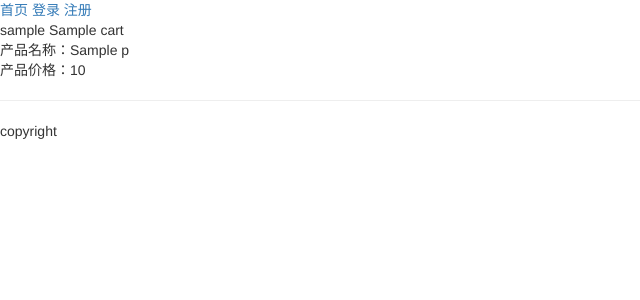
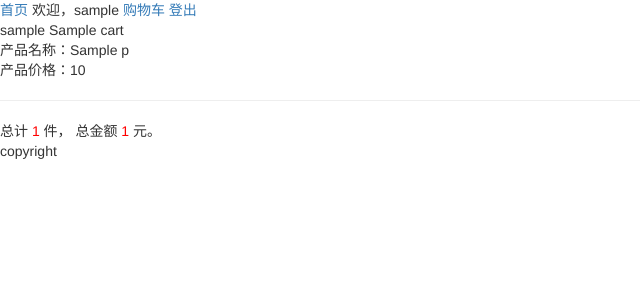
Before and after one commit to AdamEECS/ec, a Flask app: template templates/user_cart.html in a window 1280 px wide. Shown: the top 300 px of the page, without its empty margins (0-640 px from the left). Run offline with Flask 2, Linux system fonts and the light colour scheme; the template is opened without the code that fills it: most values are stand-ins (such as "Sample title", 1, 10 or a date in 2020); some libraries are stand-ins or nearby versions.

Commit message:
增加登出功能；根据登录状态显示购物车链接；增加购物车显示总计。

```diff
--- a/routes/index.py
+++ b/routes/index.py
@@ -8,6 +8,6 @@ main = Blueprint('index', __name__)
 def index():
     # ms = Product.all()
     u = current_user()
-    print('user:', u)
+    # print('user:', u)
     ps = Product.all()
-    return render_template('index.html', user=u, ps=ps)
+    return render_template('index.html', u=u, ps=ps)
--- a/static/css/base.css
+++ b/static/css/base.css
@@ -0,0 +1,3 @@
+.count_num {
+    color: red;
+}
--- a/templates/base.html
+++ b/templates/base.html
@@ -12,9 +12,14 @@
     {% block head %}
         <div>
             <a href="{{ url_for('index.index') }}">首页</a>
+            {% if u %}
+            <span>欢迎，{{ u.username }}</span>
+            <a href="{{ url_for('user.cart') }}">购物车</a>
+            <a href="{{ url_for('user.logout') }}">登出</a>
+            {% else %}
             <a href="{{ url_for('user.login') }}">登录</a>
             <a href="{{ url_for('user.register') }}">注册</a>
-
+            {% endif %}
         </div>
     {% endblock %}
 
--- a/templates/index.html
+++ b/templates/index.html
@@ -1,6 +1,6 @@
 {% extends 'base.html' %}
 {% block body %}
-<h1>hello <span>{{ user.username }}</span></h1>
+<h1>hello <span>{{ u.username }}</span></h1>
 <div>
     {% for p in ps %}
     <div data-id={{ p.id }}>
--- a/templates/user_cart.html
+++ b/templates/user_cart.html
@@ -13,4 +13,8 @@
         <hr>
     </div>
     {% endfor %}
+    <div>
+        总计 <span class="count_num">{{ u.count_num }}</span> 件，
+        总金额 <span class="count_num">{{ u.count_price }}</span> 元。
+    </div>
 {% endblock %}
```
Also changed, not shown: routes/user.py (+12 -4 lines).
